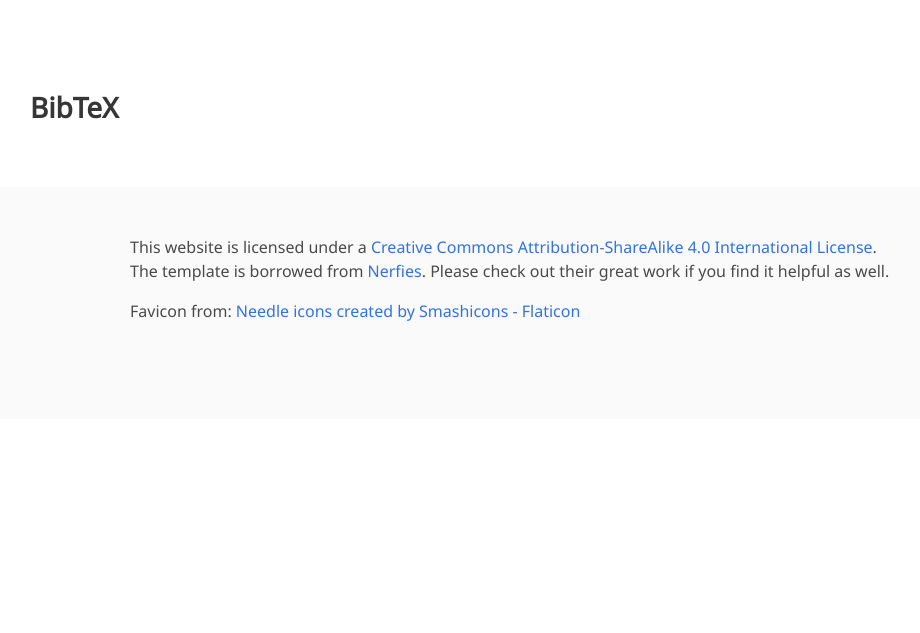
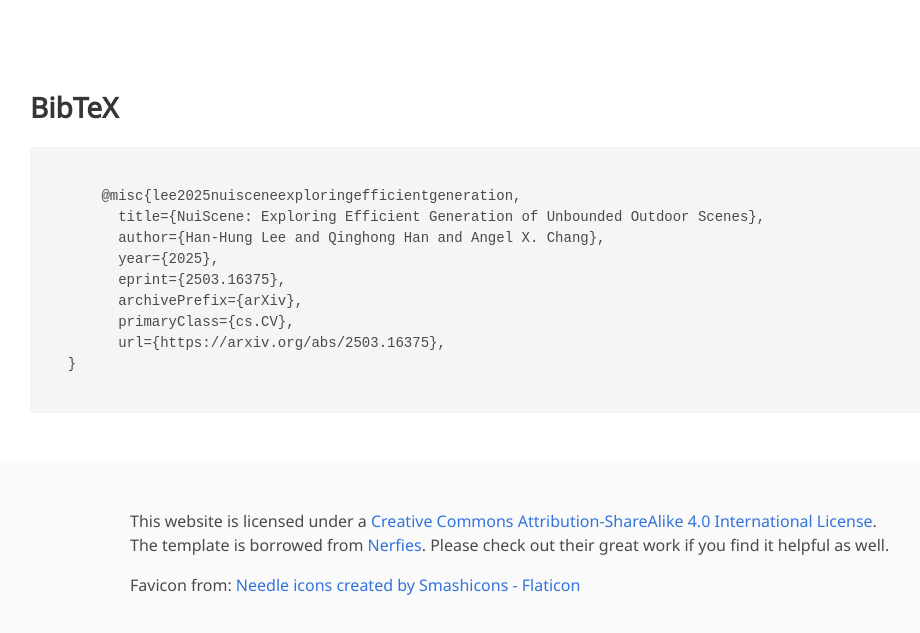
Before and after one commit to 3dlg-hcvc/NuiScene, a plain HTML site: page docs/index.html in a window 1280 px wide. Shown: the part 1905-2538 px from the top of the page, without its empty margins (130-1050 px from the left). Before the commit the page ends 2324 px from the top, so only its background shows below. Drawn offline with nearby package versions, Linux system fonts and the light colour scheme; some icons are missing; a web font is replaced by a local one.

Commit message:
add citation

```diff
--- a/docs/index.html
+++ b/docs/index.html
@@ -171,8 +171,17 @@
 <section class="section" id="BibTeX">
   <div class="container is-max-desktop content">
     <h2 class="title">BibTeX</h2>
-    <!-- <pre><code>
-}</code></pre> -->
+    <pre><code>
+      @misc{lee2025nuisceneexploringefficientgeneration,
+        title={NuiScene: Exploring Efficient Generation of Unbounded Outdoor Scenes},
+        author={Han-Hung Lee and Qinghong Han and Angel X. Chang},
+        year={2025},
+        eprint={2503.16375},
+        archivePrefix={arXiv},
+        primaryClass={cs.CV},
+        url={https://arxiv.org/abs/2503.16375},
+  }
+    </code></pre>
   </div>
 </section>
 
```
